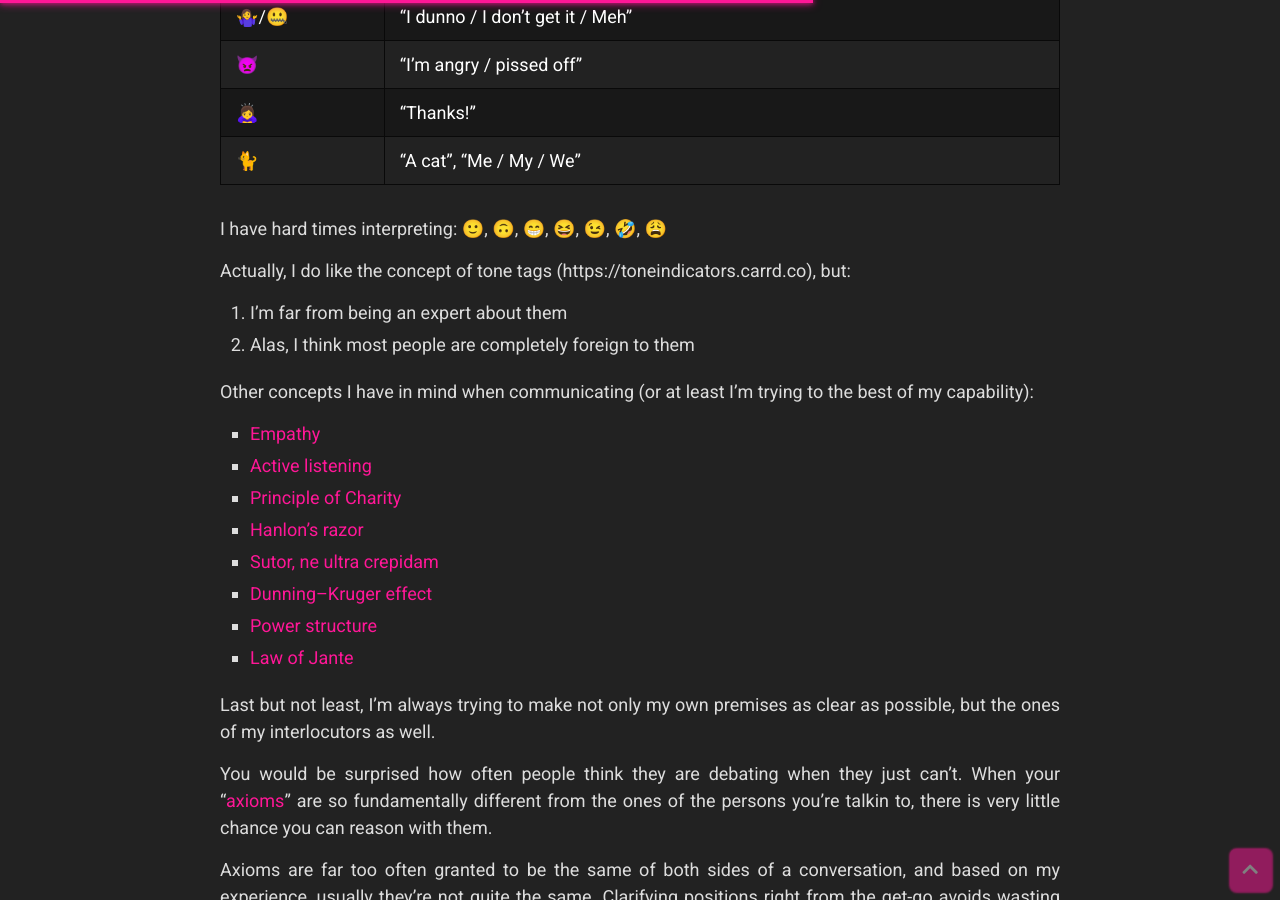
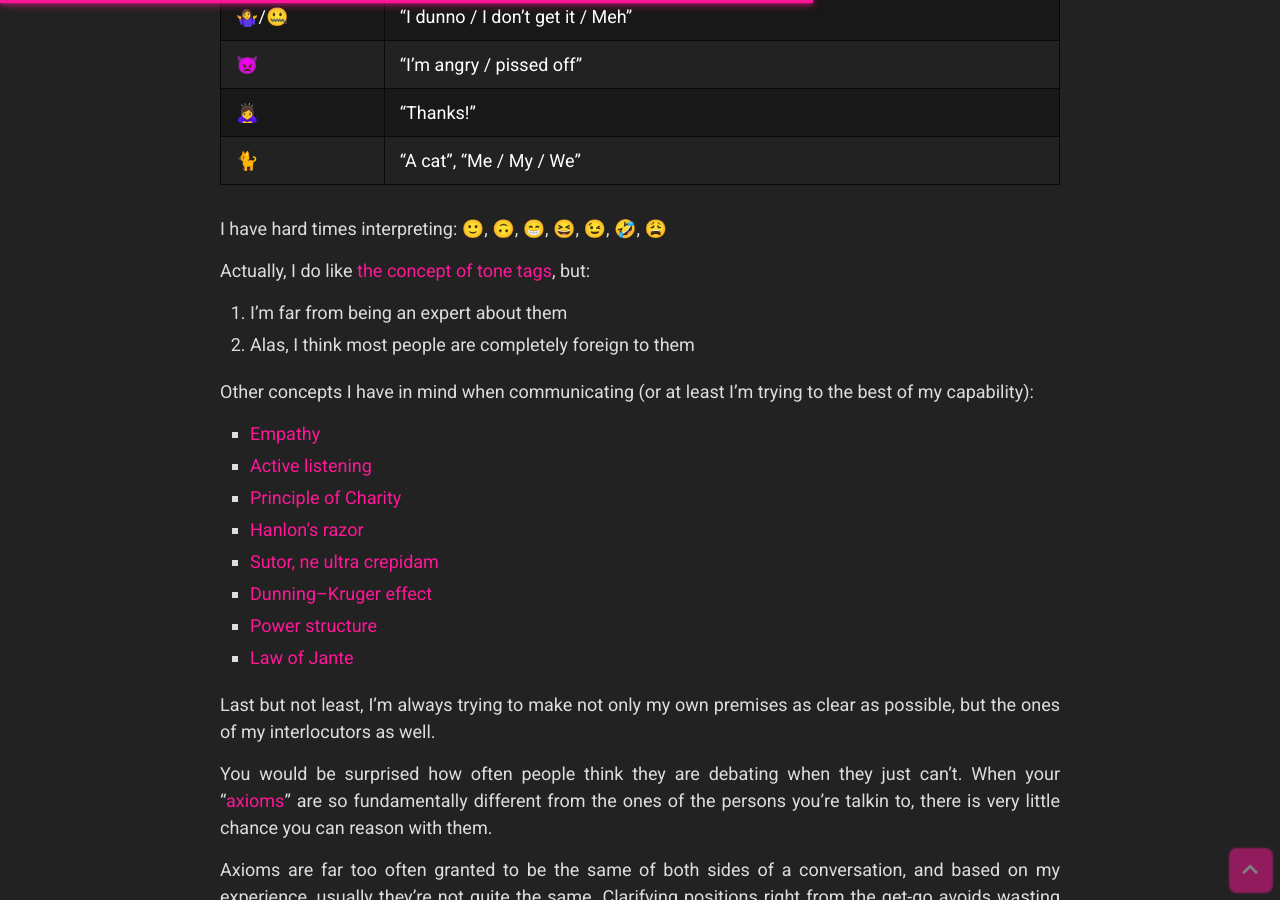
Before and after one commit to mary-perret-1986/kerry-perret.github.io, a Jekyll site: the page built from _posts/2021-08-11-my-communication-style-and-emojigraphy.md, in a window 1280 px wide and 900 px high, scrolled down 2471 px. Built offline with Jekyll 4.4.1, drawn with Linux system fonts in a browser that asks for light colours; nearby versions of some CDN libraries; comment, search, counter and statistics services are not loaded.

Commit message:
My Communication Style and Emojigraphy

```diff
--- a/_posts/2021-08-11-my-communication-style-and-emojigraphy.md
+++ b/_posts/2021-08-11-my-communication-style-and-emojigraphy.md
@@ -63,7 +63,7 @@ Mostly applied to work and casual conversations.
 
 I have hard times interpreting: 🙂, 🙃, 😁, 😆, 😉, 🤣, 😩
 
-Actually, I do like the concept of tone tags (https://toneindicators.carrd.co), but:
+Actually, I do like [the concept of tone tags](https://toneindicators.carrd.co), but:
 1. I'm far from being an expert about them
 2. Alas, I think most people are completely foreign to them
 
```
